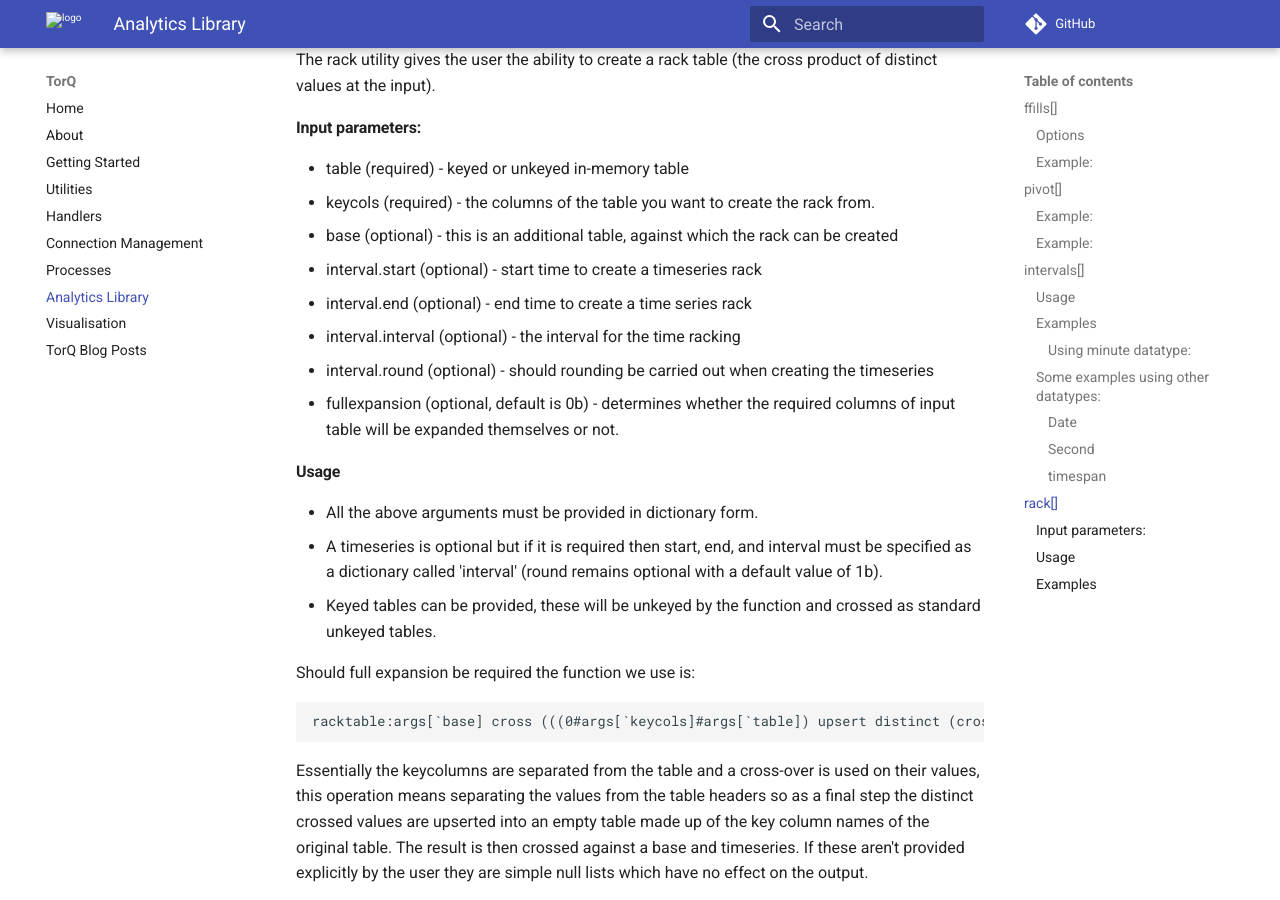
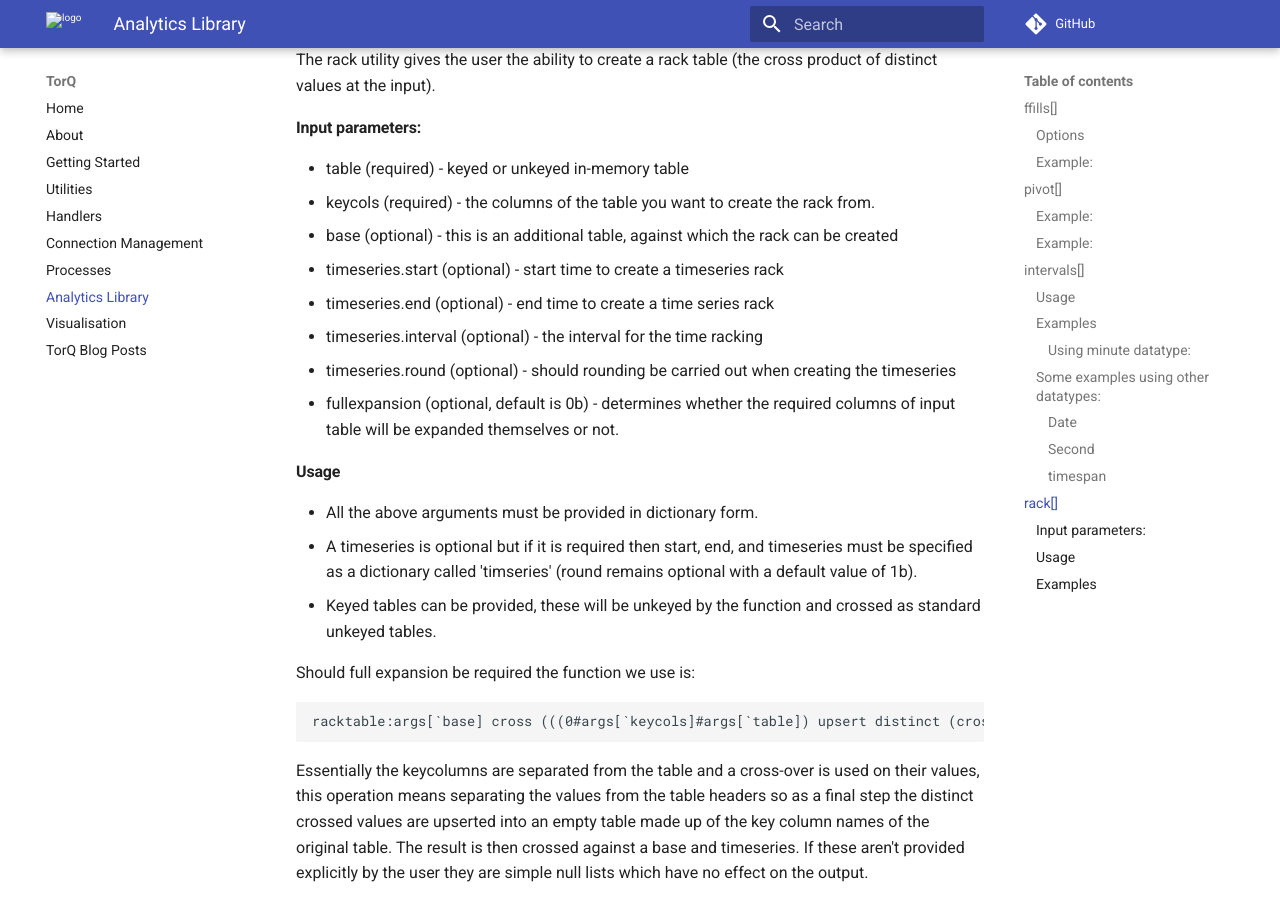
Before and after one commit to DataIntellectTech/TorQ, an MkDocs documentation site: the page built from docs/analyticslib.md, in a window 1280 px wide and 900 px high, scrolled down 8065 px. Built offline with MkDocs 1.6.1 and Material for MkDocs 9.7.7, drawn with Linux system fonts in a browser that asks for light colours; comment, search, counter and statistics services are not loaded; old or Windows-style settings are respelled for this version of MkDocs.

Commit message:
ammended docs

```diff
--- a/docs/analyticslib.md
+++ b/docs/analyticslib.md
@@ -372,14 +372,14 @@
 * table (required) - keyed or unkeyed in-memory table
 * keycols (required) - the columns of the table you want to create the rack from.
 * base (optional) - this is an additional table, against which the rack can be created
-* interval.start (optional) - start time to create a timeseries rack
-* interval.end (optional) - end time to create a time series rack
-* interval.interval (optional) - the interval for the time racking
-* interval.round (optional) - should rounding be carried out when creating the timeseries
+* timeseries.start (optional) - start time to create a timeseries rack
+* timeseries.end (optional) - end time to create a time series rack
+* timeseries.interval (optional) - the interval for the time racking
+* timeseries.round (optional) - should rounding be carried out when creating the timeseries
 * fullexpansion (optional, default is 0b) - determines whether the required columns of input table will be expanded themselves or not.
 #### Usage
 - All the above arguments must be provided in dictionary form.
-- A timeseries is optional but if it is required then start, end, and interval must be specified as a dictionary called 'interval' (round remains optional with a default value of 1b).
+- A timeseries is optional but if it is required then start, end, and timeseries  must be specified as a dictionary called 'timseries' (round remains optional with a default value of 1b).
 - Keyed tables can be provided, these will be unkeyed by the function and crossed as standard unkeyed tables.
 
 
```
